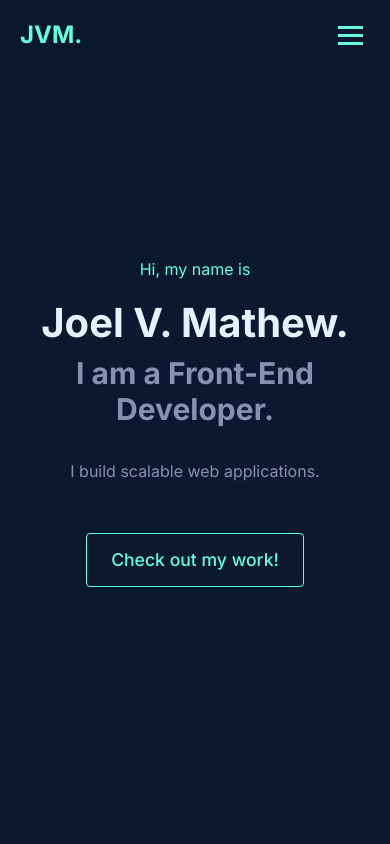
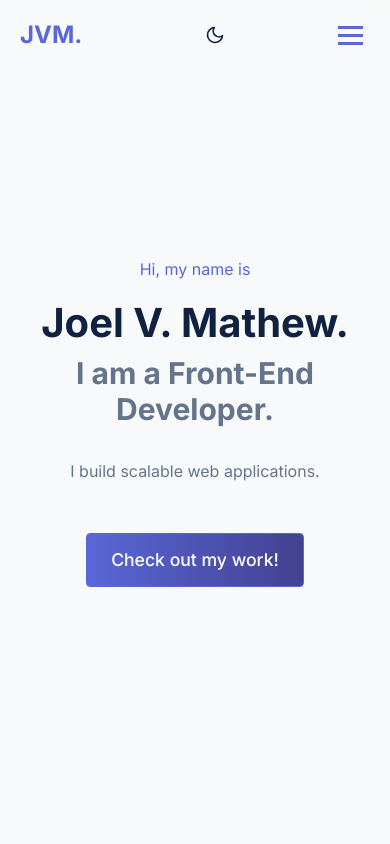
Before and after one commit to joelzac/joelmathewportfolio, a plain HTML site: page index.html in a window 390 px wide. Shown: the top 844 px of the page. Drawn offline with Linux system fonts and the light colour scheme.

Commit message:
added feature to switch between light and dark mode

```diff
--- a/index.html
+++ b/index.html
@@ -31,6 +31,11 @@
                     <li class="nav__item"><a href="#contact" class="nav__link button">Contact</a></li>
                 </ul>
             </nav>
+
+            <button id="theme-toggle" class="theme-toggle" aria-label="toggle light and dark mode">
+                <svg class="sun" xmlns="http://www.w3.org/2000/svg" width="24" height="24" viewBox="0 0 24 24" fill="none" stroke="currentColor" stroke-width="2" stroke-linecap="round" stroke-linejoin="round"><circle cx="12" cy="12" r="5"></circle><line x1="12" y1="1" x2="12" y2="3"></line><line x1="12" y1="21" x2="12" y2="23"></line><line x1="4.22" y1="4.22" x2="5.64" y2="5.64"></line><line x1="18.36" y1="18.36" x2="19.78" y2="19.78"></line><line x1="1" y1="12" x2="3" y2="12"></line><line x1="21" y1="12" x2="23" y2="12"></line><line x1="4.22" y1="19.78" x2="5.64" y2="18.36"></line><line x1="18.36" y1="5.64" x2="19.78" y2="4.22"></line></svg>
+                <svg class="moon" xmlns="http://www.w3.org/2000/svg" width="24" height="24" viewBox="0 0 24 24" fill="none" stroke="currentColor" stroke-width="2" stroke-linecap="round" stroke-linejoin="round"><path d="M21 12.79A9 9 0 1 1 11.21 3 7 7 0 0 0 21 12.79z"></path></svg>
+            </button>
 
             <button class="nav-toggle" aria-label="toggle navigation">
                 <span class="hamburger"></span>
--- a/src/main.js
+++ b/src/main.js
@@ -62,3 +62,32 @@ document.addEventListener('DOMContentLoaded', () => {
     });
 
 });
+
+// 5. Theme Switching Logic
+const themeToggle = document.getElementById('theme-toggle');
+const docElement = document.documentElement; // The <html> element
+
+// Function to set the theme
+const setTheme = (theme) => {
+    docElement.setAttribute('data-theme', theme);
+    localStorage.setItem('theme', theme);
+};
+
+// Check for saved theme in localStorage or user's system preference
+const savedTheme = localStorage.getItem('theme');
+const prefersDark = window.matchMedia('(prefers-color-scheme: dark)').matches;
+
+if (savedTheme) {
+    setTheme(savedTheme);
+} else if (prefersDark) {
+    setTheme('dark');
+} else {
+    setTheme('light');
+}
+
+// Event listener for the toggle button
+themeToggle.addEventListener('click', () => {
+    const currentTheme = docElement.getAttribute('data-theme');
+    const newTheme = currentTheme === 'dark' ? 'light' : 'dark';
+    setTheme(newTheme);
+});
--- a/src/styles.css
+++ b/src/styles.css
@@ -23,10 +23,41 @@
     --color-heading: #e6f1ff;
     --color-accent: #64ffda;
     --color-card-bg: #112240;
+     --color-header-bg: rgba(10, 25, 47, 0.85);
 
     --font-primary: 'Inter', sans-serif;
 
     --transition-speed: 250ms;
+}
+
+html[data-theme='light'] {
+    --color-bg: #f8f9fa;                         /* A clean, soft off-white */
+    --color-card-bg: #ffffff;                    /* Pure white for cards to create depth */
+    --color-heading: #112240;                   /* Dark navy/slate from the dark theme for continuity */
+    --color-text-light: #334155;                 /* A softer, professional dark gray for text */
+    --color-text-dark: #64748b;                  /* A lighter gray for muted text */
+    --color-accent: #5a67d8;                     /* A vibrant, professional indigo */
+    --color-header-bg: rgba(248, 249, 250, 0.85); /* Light background for the sticky header */
+}
+
+html[data-theme='light'] .button {
+    /* New gradient for light mode */
+    background-image: linear-gradient(90deg, var(--color-accent), #434190);
+    color: #ffffff; /* Set text color to white for contrast */
+}
+
+html[data-theme='light'] .button:hover,
+html[data-theme='light'] .button:focus {
+    box-shadow: 0 4px 15px rgba(90, 103, 216, 0.35); /* New shadow color */
+}
+
+html[data-theme='light'] .section__title::after {
+    /* New gradient for the title underlines */
+    background-image: linear-gradient(90deg, var(--color-accent), #434190);
+}
+
+html[data-theme='light'] .theme-toggle svg {
+    stroke: var(--color-heading); /* Make toggle icon darker */
 }
 
 /* 2. Base Styles & Reset */
@@ -50,6 +81,7 @@ body {
     line-height: 1.6;
     -webkit-font-smoothing: antialiased;
     -moz-osx-font-smoothing: grayscale;
+    transition: background-color 0.3s ease, color 0.3s ease;
 }
 
 img {
@@ -133,7 +165,7 @@ ul {
     top: 0;
     width: 100%;
     z-index: 100;
-    background-color: rgba(10, 25, 47, 0.85);
+    background-color: var(--color-header-bg);
     backdrop-filter: blur(10px);
     padding: 0 20px;
 }
@@ -174,6 +206,26 @@ ul {
     cursor: pointer;
     padding: 0.5em;
 }
+
+.theme-toggle {
+    background: transparent;
+    border: none;
+    cursor: pointer;
+    padding: 0.5rem;
+    border-radius: 50%;
+    color: var(--color-text-light);
+    margin-left: 1rem; /* Space it from the nav links */
+}
+
+.theme-toggle svg {
+    width: 20px;
+    height: 20px;
+    stroke: var(--color-accent);
+}
+
+.moon { display: none; }
+html[data-theme='light'] .sun { display: none; }
+html[data-theme='light'] .moon { display: block; }
 
 .hamburger {
     display: block;
```
